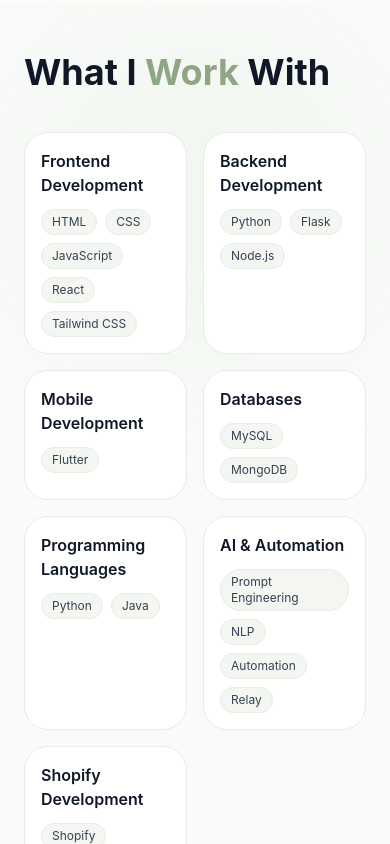
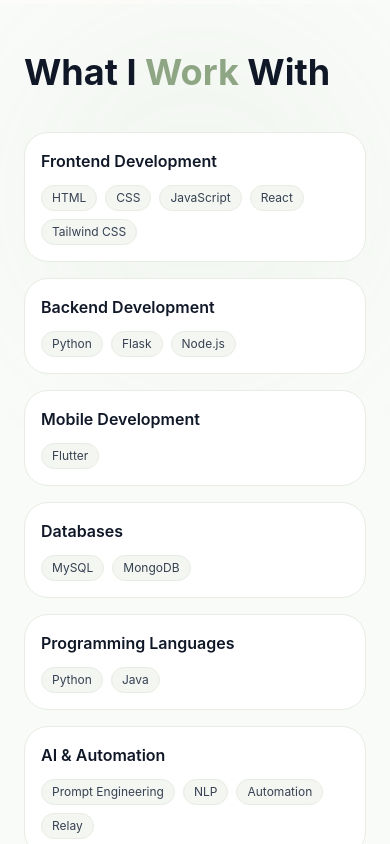
Before and after one commit to rizwana25/portfolio, a React (Vite) app: page / in a window 390 px wide. Shown: the part 2360-3204 px from the top of the page. Built offline with nearby package versions, Linux system fonts and the light colour scheme.

Commit message:
Added projects section

```diff
--- a/src/components/Skills.jsx
+++ b/src/components/Skills.jsx
@@ -85,7 +85,7 @@
         </h2>
 
         {/* Skills Grid */}
-        <div className="grid grid-cols-2 lg:grid-cols-3 gap-4 md:gap-6">
+        <div className="grid grid-cols-1 sm:grid-cols-2 lg:grid-cols-3 gap-4 md:gap-6">
 
           {mainSkills.map((skill, index) => (
             <div
```
